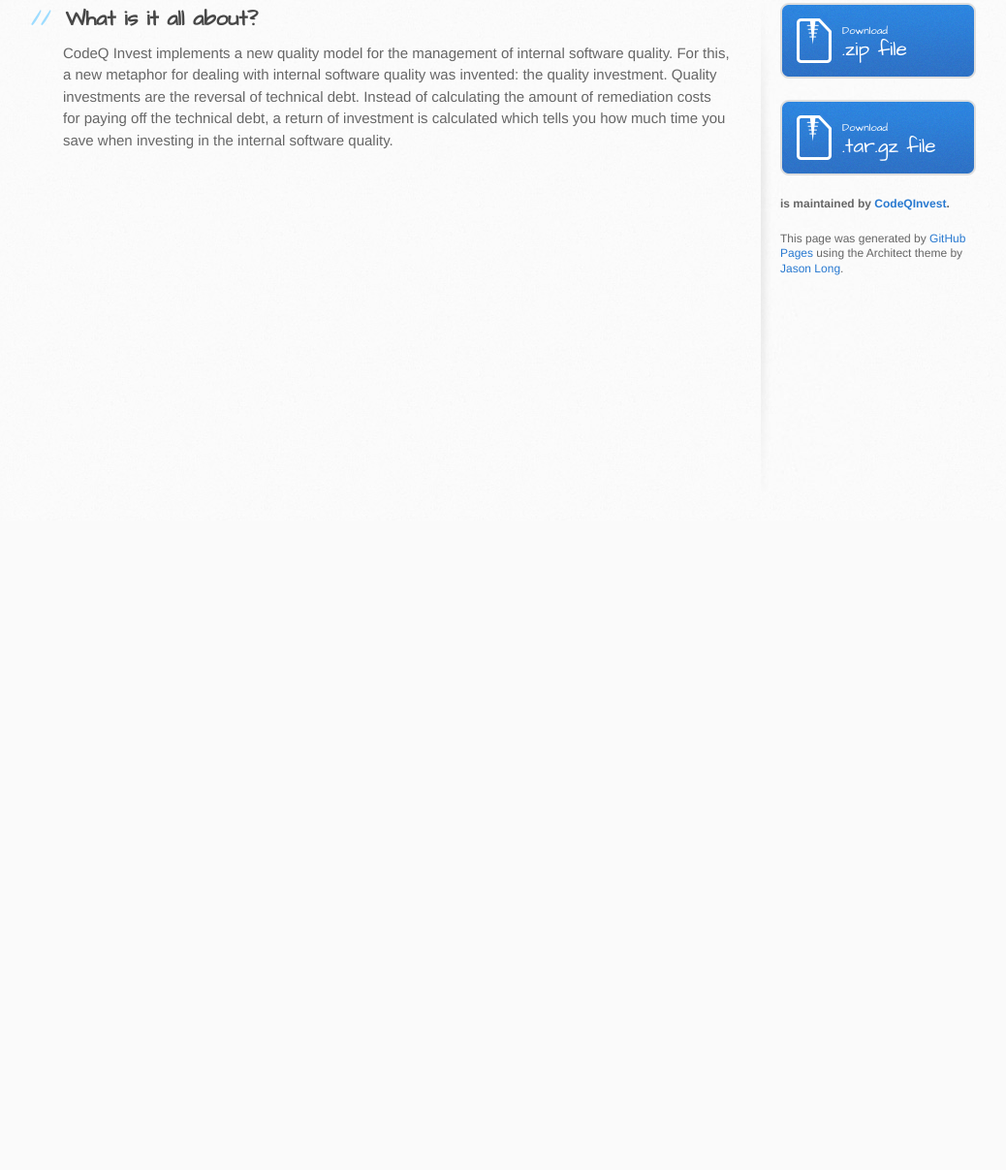
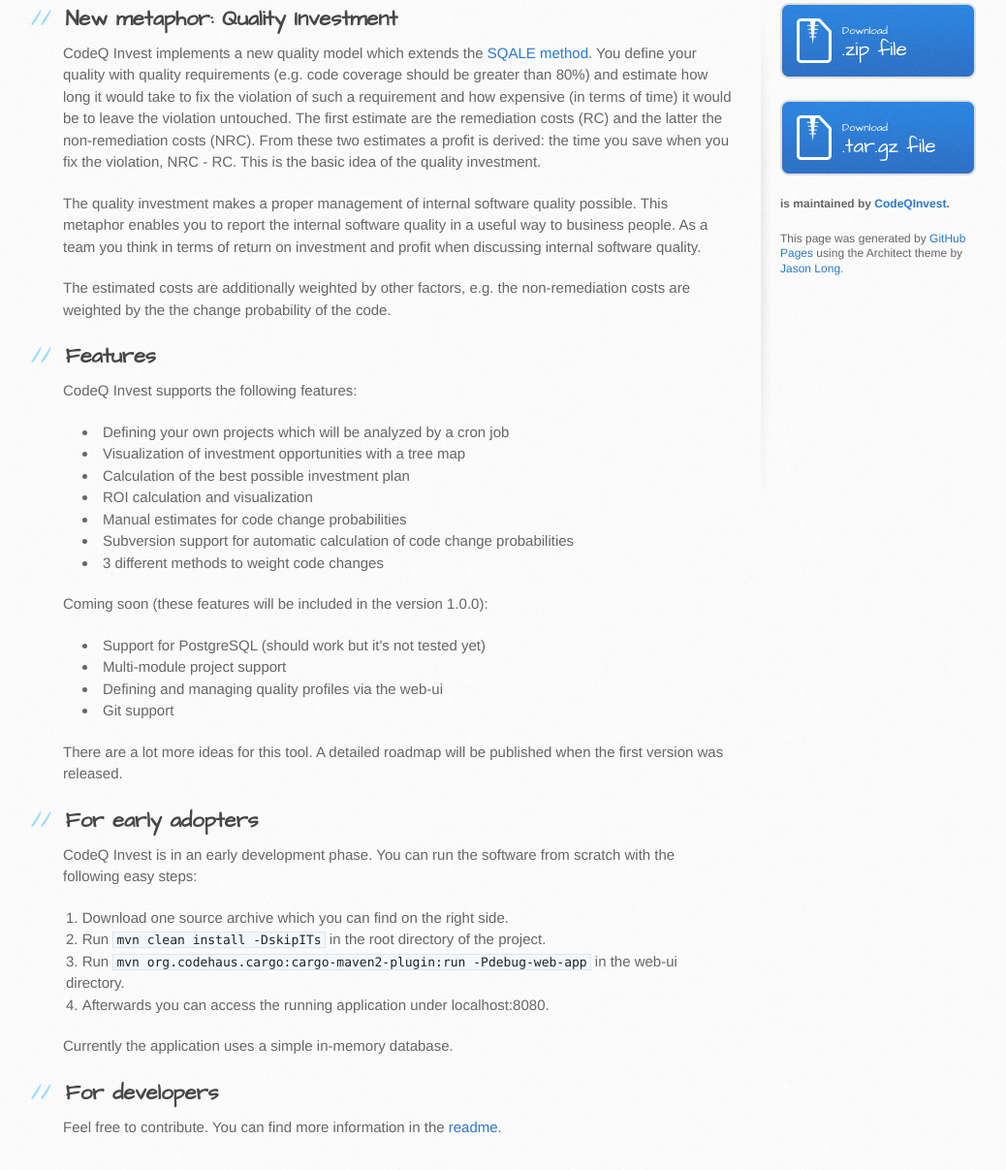
Before and after one commit to CodeQInvest/codeq-invest, a plain HTML site: page index.html in a window 1280 px wide. Shown: the part 263-1470 px from the top of the page at 97% size, without its empty margins (105-1143 px from the left). Before the commit the page ends 800 px from the top, so only its background shows below. Drawn offline with Linux system fonts and the light colour scheme.

Commit message:
Create gh-pages branch via GitHub

```diff
--- a/index.html
+++ b/index.html
@@ -20,7 +20,7 @@
     <header>
       <div class="inner">
         <h1>CodeQ Invest</h1>
-        <h2>A new way to deal with inner software quality.</h2>
+        <h2>New way to deal with internal software quality</h2>
         <a href="https://github.com/CodeQInvest/codeq-invest" class="button"><small>View project on</small>GitHub</a>
       </div>
     </header>
@@ -29,9 +29,52 @@
       <div class="inner clearfix">
         <section id="main-content">
           <h2>
-<a name="what-is-it-all-about" class="anchor" href="#what-is-it-all-about"><span class="octicon octicon-link"></span></a>What is it all about?</h2>
+<a name="new-metaphor-quality-investment" class="anchor" href="#new-metaphor-quality-investment"><span class="octicon octicon-link"></span></a>New metaphor: Quality Investment</h2>
 
-<p>CodeQ Invest implements a new quality model for the management of internal software quality. For this, a new metaphor for dealing with internal software quality was invented: the quality investment. Quality investments are the reversal of technical debt. Instead of calculating the amount of remediation costs for paying off the technical debt, a return of investment is calculated which tells you how much time you save when investing in the internal software quality.</p>
+<p>CodeQ Invest implements a <strong>new quality model</strong> which extends the <a href="http://www.sqale.org">SQALE method</a>. You define your quality with quality requirements (e.g. code coverage should be greater than 80%) and estimate how long it would take to fix the violation of such a requirement and how expensive (in terms of time) it would be to leave the violation untouched. The first estimate are the <strong>remediation costs</strong> (RC) and the latter the <strong>non-remediation costs</strong> (NRC). From these two estimates a <strong>profit is derived</strong>: the time you save when you fix the violation, NRC - RC. This is the <strong>basic idea of the quality investment</strong>.</p>
+
+<p>The quality investment makes a proper management of internal software quality possible. This metaphor enables you to report the internal software quality in a useful way to business people. As a team you think in terms of <strong>return on investment</strong> and profit when discussing internal software quality.</p>
+
+<p>The estimated costs are additionally weighted by other factors, e.g. the non-remediation costs are weighted by the the change probability of the code.</p>
+
+<h2>
+<a name="features" class="anchor" href="#features"><span class="octicon octicon-link"></span></a>Features</h2>
+
+<p>CodeQ Invest supports the following features:</p>
+
+<ul>
+<li>Defining your own projects which will be analyzed by a cron job</li>
+<li>Visualization of investment opportunities with a tree map</li>
+<li>Calculation of the best possible investment plan</li>
+<li>ROI calculation and visualization</li>
+<li>Manual estimates for code change probabilities</li>
+<li>Subversion support for automatic calculation of code change probabilities</li>
+<li>3 different methods to weight code changes</li>
+</ul><p>Coming soon (these features will be included in the version 1.0.0):</p>
+
+<ul>
+<li>Support for PostgreSQL (should work but it's not tested yet)</li>
+<li>Multi-module project support</li>
+<li>Defining and managing quality profiles via the web-ui</li>
+<li>Git support</li>
+</ul><p>There are a lot more ideas for this tool. A detailed roadmap will be published when the first version was released.</p>
+
+<h2>
+<a name="for-early-adopters" class="anchor" href="#for-early-adopters"><span class="octicon octicon-link"></span></a>For early adopters</h2>
+
+<p>CodeQ Invest is in an early development phase. You can run the software from scratch with the following easy steps:</p>
+
+<ol>
+<li>Download one source archive which you can find on the right side.</li>
+<li>Run <code>mvn clean install -DskipITs</code> in the root directory of the project.</li>
+<li>Run <code>mvn org.codehaus.cargo:cargo-maven2-plugin:run -Pdebug-web-app</code> in the web-ui directory.</li>
+<li>Afterwards you can access the running application under localhost:8080.</li>
+</ol><p>Currently the application uses a simple in-memory database.</p>
+
+<h2>
+<a name="for-developers" class="anchor" href="#for-developers"><span class="octicon octicon-link"></span></a>For developers</h2>
+
+<p>Feel free to contribute. You can find more information in the <a href="https://github.com/CodeQInvest/codeq-invest">readme</a>.</p>
         </section>
 
         <aside id="sidebar">
```
Also changed, not shown: params.json (+1 -1 lines).
